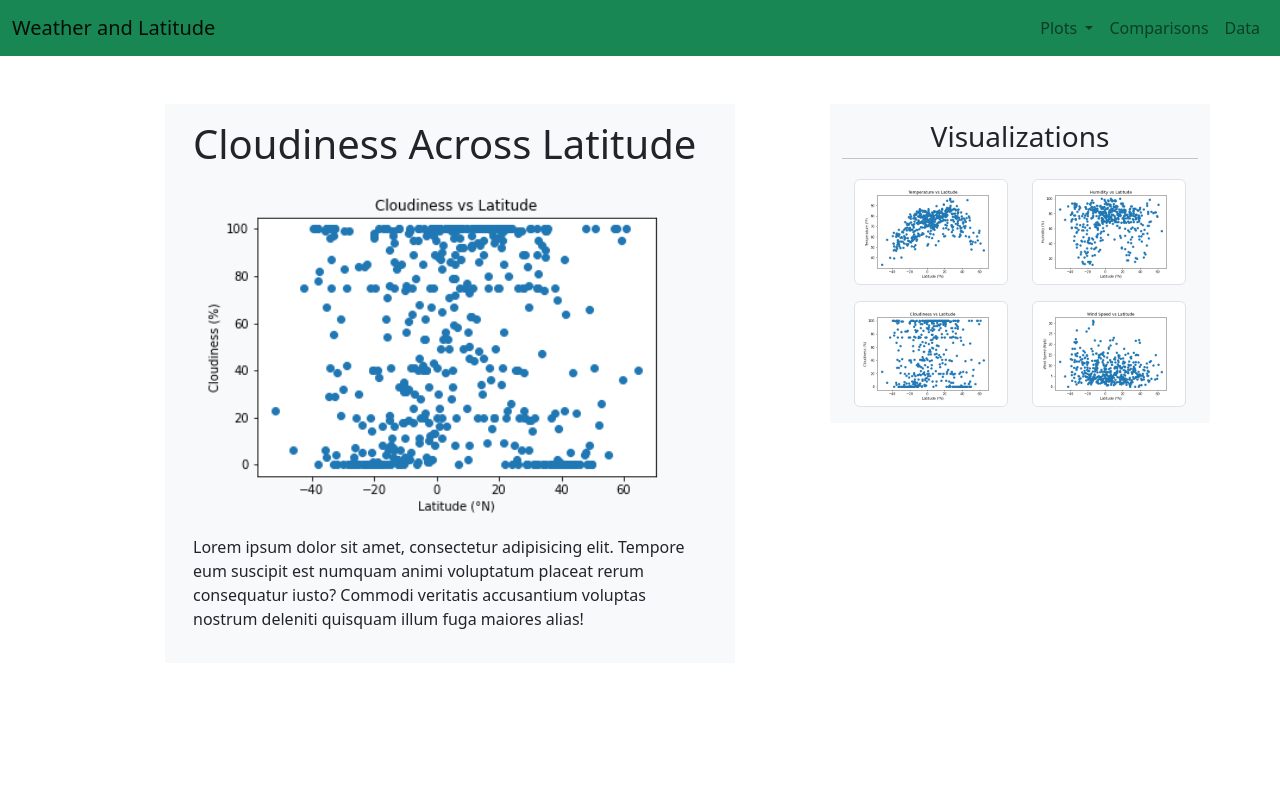
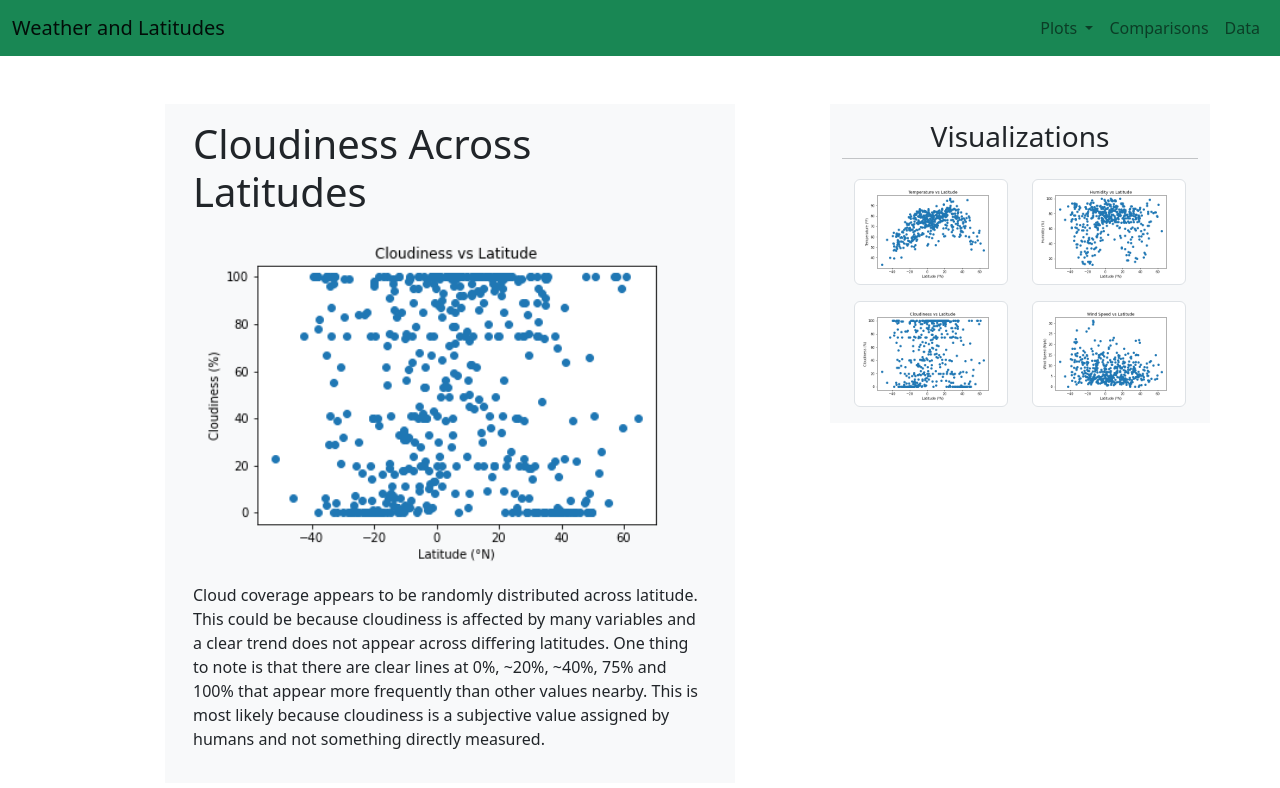
Before and after one commit to asundquistdavis/Web-Design-Challenge, a plain HTML site: page visualizations/cloud_vs_lat.html in a window 1280 px wide. Drawn offline with nearby package versions, Linux system fonts and the light colour scheme.

Commit message:
Added real text to pages

```diff
--- a/visualizations/cloud_vs_lat.html
+++ b/visualizations/cloud_vs_lat.html
@@ -10,7 +10,7 @@
     <!-- navbar -->
     <nav class="navbar navbar-expand-lg bg-success">
       <div class="container-fluid">
-        <a class="navbar-brand" href="../index.html">Weather and Latitude</a>
+        <a class="navbar-brand" href="../index.html">Weather and Latitudes</a>
         <button class="navbar-toggler" type="button" data-bs-toggle="collapse" data-bs-target="#navbarSupportedContent" aria-controls="navbarSupportedContent" aria-expanded="false" aria-label="Toggle navigation">
           <span class="navbar-toggler-icon"></span>
         </button>
@@ -44,7 +44,7 @@
           <div class="col-md-6 col-xs-12 m-auto my-5 bg-light">
             <!-- title -->
             <div class="row px-3 pt-3">
-              <h1>Cloudiness Across Latitude</h1>
+              <h1>Cloudiness Across Latitudes</h1>
             </div>
             <!-- image -->
             <div class="row px-3">
@@ -52,7 +52,7 @@
             </div>
             <!-- text -->
             <div class="row p-3">
-              <p>Lorem ipsum dolor sit amet, consectetur adipisicing elit. Tempore eum suscipit est numquam animi voluptatum placeat rerum consequatur iusto? Commodi veritatis accusantium voluptas nostrum deleniti quisquam illum fuga maiores alias!</p>
+              <p>Cloud coverage appears to be randomly distributed across latitude. This could be because cloudiness is affected by many variables and a clear trend does not appear across differing latitudes. One thing to note is that there are clear lines at 0%, ~20%, ~40%, 75% and 100% that appear more frequently than other values nearby. This is most likely because cloudiness is a subjective value assigned by humans and not something directly measured.</p>
             </div>
           </div>
           <!-- visualizations -->
```
Also changed, not shown: index.html (+2 -2 lines), visualizations/humid_vs_lat.html (+1 -1 lines), visualizations/temp_vs_lat.html (+2 -1 lines), visualizations/wind_vs_lat.html (+2 -1 lines).
